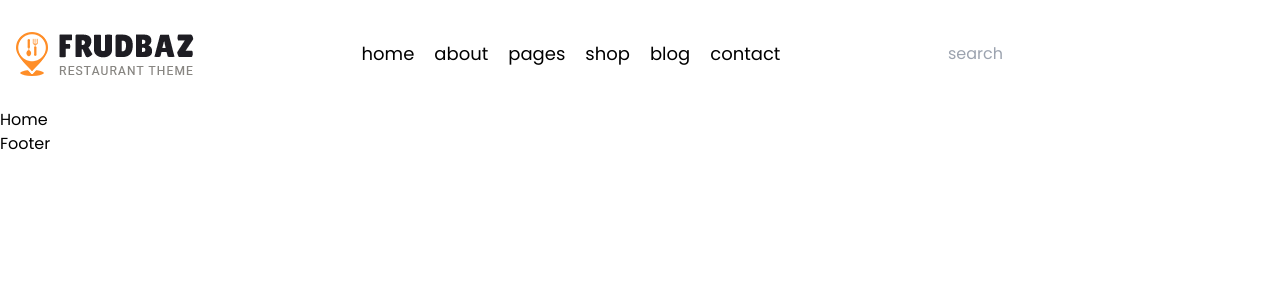
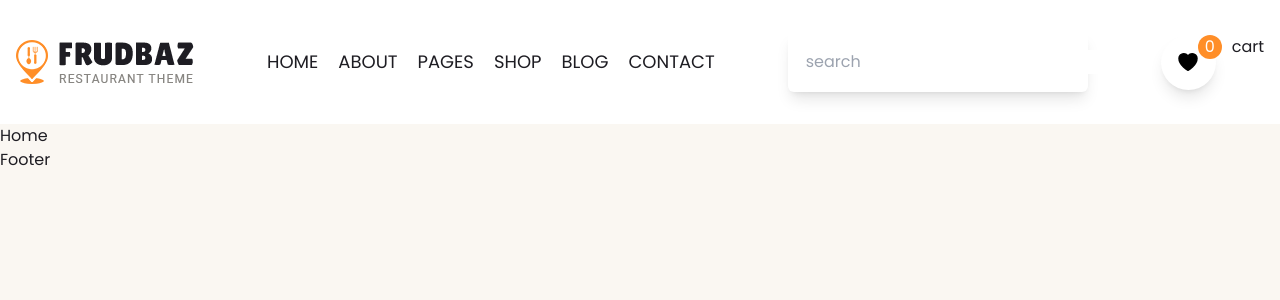
Before and after one commit to yastrb/vite-food-app, a React (Vite) app: page /home in a window 1280 px wide. Shown: the top 300 px of the page. Built offline with nearby package versions, Linux system fonts and the light colour scheme.

Commit message:
fixed: responsive menu

```diff
--- /dev/null
+++ b/src/components/header/Buttons.jsx
@@ -0,0 +1,19 @@
+import React from 'react';
+
+const Buttons = () => {
+    return (
+        <div className=" hidden lg:flex gap-4">
+            <div className=' relative w-[55px] h-[55px] bg-white shadow-lg rounded-full cursor-pointer flex items-center justify-center'>
+                <svg xmlns="http://www.w3.org/2000/svg" viewBox="0 0 24 24" strokeWidth={1.5} stroke="currentColor" className="w-6 h-6 text-black">
+                    <path strokeLinecap="round" strokeLinejoin="round" d="M21 8.25c0-2.485-2.099-4.5-4.688-4.5-1.935 0-3.597 1.126-4.312 2.733-.715-1.607-2.377-2.733-4.313-2.733C5.1 3.75 3 5.765 3 8.25c0 7.22 9 12 9 12s9-4.78 9-12Z" />
+                </svg>
+                <span className=' icon'>0</span>
+            </div>
+            <div>
+                cart
+            </div>
+        </div>
+    )
+}
+
+export default Buttons
--- a/src/components/header/Header.jsx
+++ b/src/components/header/Header.jsx
@@ -27,6 +27,7 @@ import {
 import { Bars3Icon, XMarkIcon } from "@heroicons/react/24/outline";
 import logo from "./../../assets/images/logo.png"
 import { useEffect, useState } from "react";
+import Buttons from "./Buttons";
 
 
 
@@ -49,9 +50,13 @@ const Header = () => {
         <div className="hidden lg:block">
           <Nav />
         </div>
-        <div>
+        <div className=" flex w-[300px] p-[18px] rounded-md shadow-lg bg-[#FFF]">
           <input type="text" placeholder="search" />
+          <svg xmlns="http://www.w3.org/2000/svg" fill="none" viewBox="0 0 24 24" strokeWidth={1.5} stroke="currentColor" className="w-6 h-6">
+            <path strokeLinecap="round" strokeLinejoin="round" d="m21 21-5.197-5.197m0 0A7.5 7.5 0 1 0 5.196 5.196a7.5 7.5 0 0 0 10.607 10.607Z" />
+          </svg>
         </div>
+        <Buttons/>
         <IconButton
           variant="text"
           className="ml-auto h-6 w-6 text-inherit hover:bg-transparent focus:bg-transparent active:bg-transparent lg:hidden"
@@ -65,11 +70,9 @@ const Header = () => {
           )}
         </IconButton>
       </div>
-      <MobileNav open={openNav}>
-        <div className="container mx-auto">
+      <MobileNav className=" mobilenav" open={openNav}>
+        <div className="container mx-auto py-5 flex justify-center items-center">
           <Nav />
-          <div className="flex items-center gap-x-1">
-          </div>
         </div>
       </MobileNav>
 
--- a/src/components/header/Nav.jsx
+++ b/src/components/header/Nav.jsx
@@ -5,8 +5,8 @@ import { NavLink } from 'react-router-dom'
 const Nav = () => {
     console.log(data);
     return (
-        <div className='menu'>
-            <ul className='menu-list flex gap-5'>
+        <div className='menu '>
+            <ul className='menu-list flex flex-col lg:flex-row gap-5 uppercase '>
                 {data.map((nav, index) => (
                     <li key={index} className='text-lg'>
                         <NavLink to={nav.path}>{nav.text}</NavLink>
--- a/src/index.css
+++ b/src/index.css
@@ -3,3 +3,14 @@
 @tailwind base;
 @tailwind components;
 @tailwind utilities;
+
+body {
+    background-color: #faf7f2;
+    color: #1e1d23;
+  }
+
+  @layer components {
+    .icon {
+        @apply absolute top-0 right-[-6px] h-6 w-6 bg-orange rounded-full text-[#fff] text-center;
+    }
+  }
--- a/tailwind.config.js
+++ b/tailwind.config.js
@@ -10,6 +10,9 @@ export default {
         poppins: ["Poppins", "sans-serif"],
         satisfy:['Satisfy', 'cursive'],
       },
+      colors: {
+        'orange': '#ff8e28',
+      }
     },
   },
   plugins: [],
```
